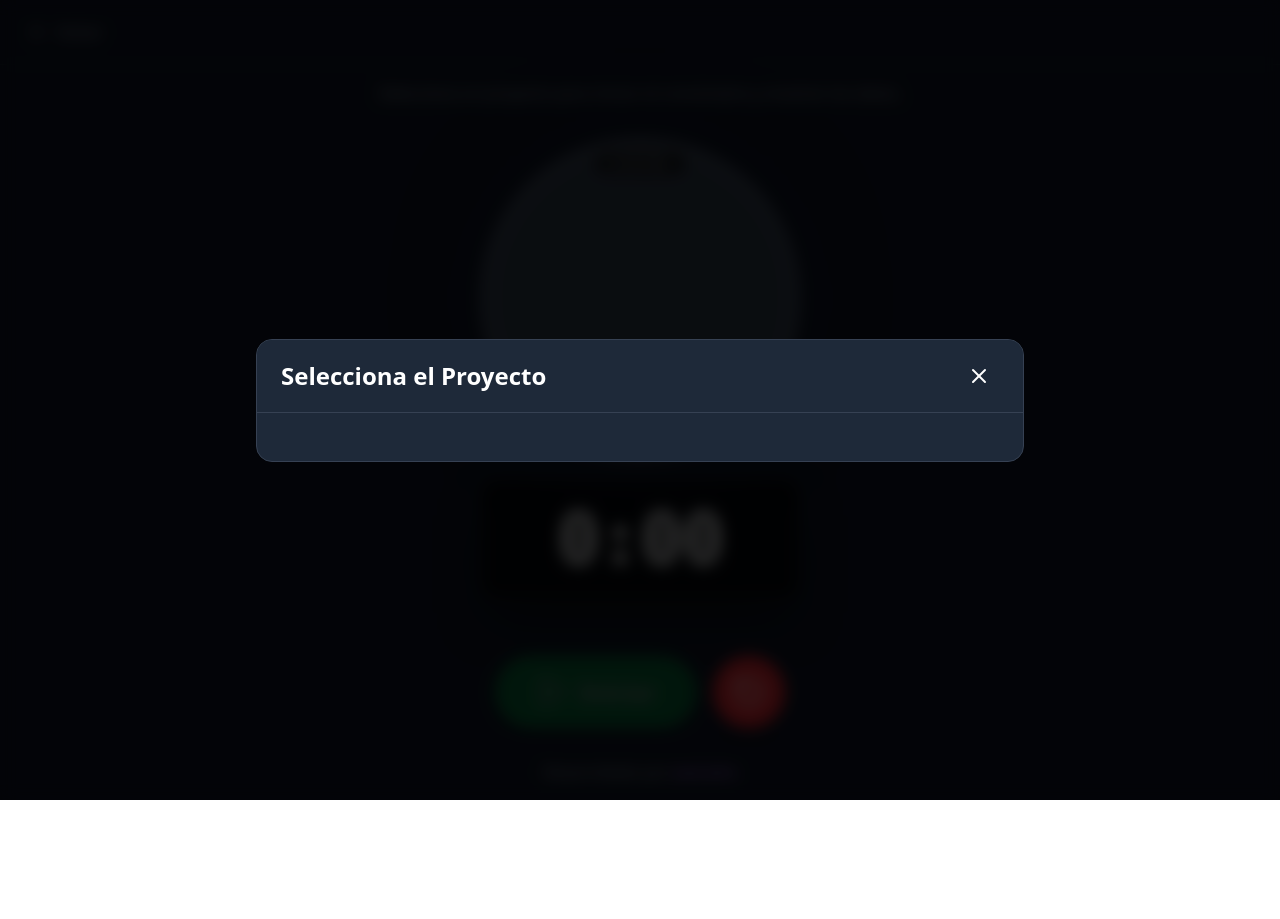
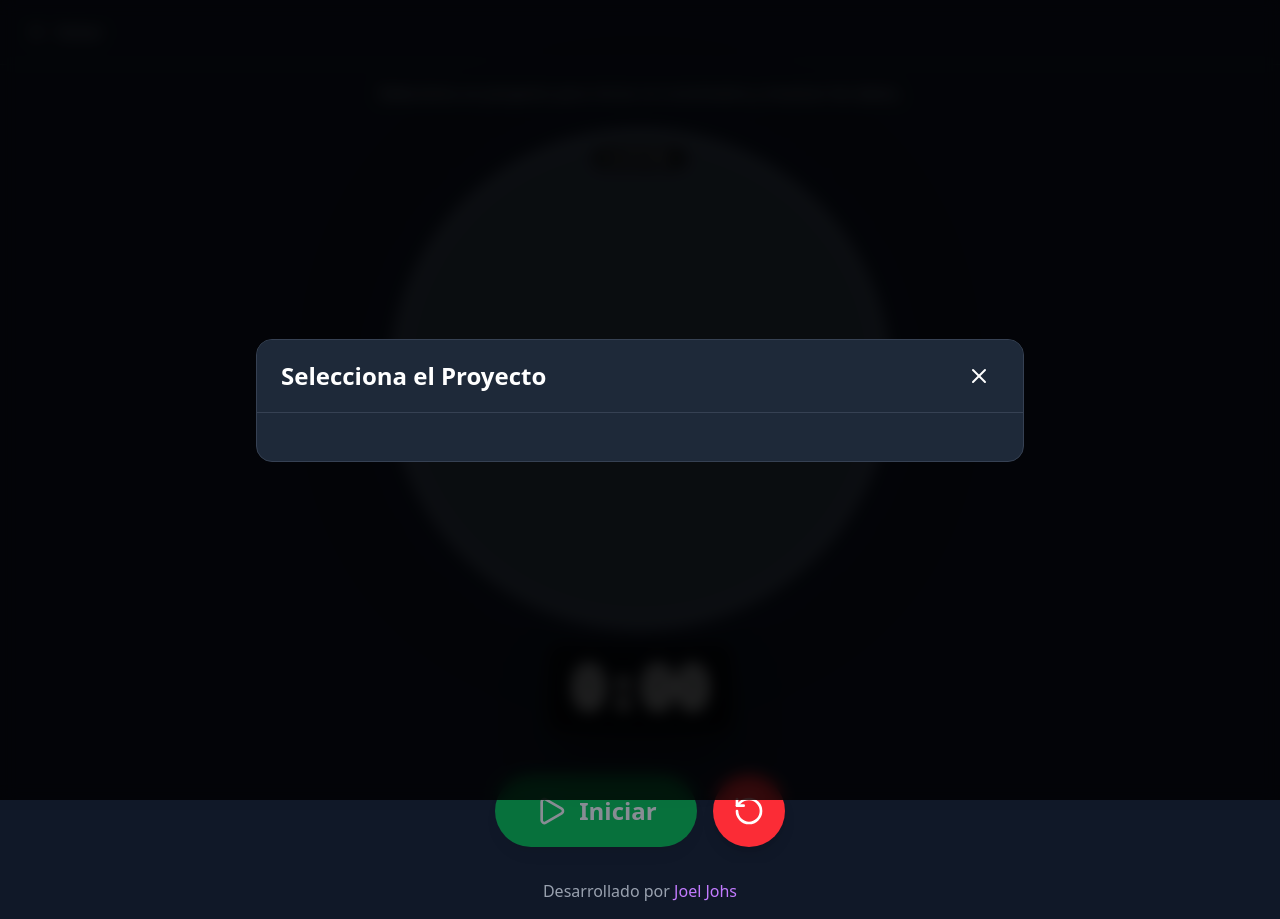
Before and after one commit to sistemasycompjpi-creator/semaforo_feria_investigaci-n, a React (Vite) app: page /#/semaforo/informe in a window 1280 px wide. Before the commit the page ends 800 px from the top, so only its background shows below. Built offline with nearby package versions, Linux system fonts and the light colour scheme.

Commit message:
chore: remove unused state variables and clean up Semaforo component

```diff
--- a/src/pages/Semaforo.tsx
+++ b/src/pages/Semaforo.tsx
@@ -335,23 +335,23 @@ const Semaforo = () => {
                     </div>
                 )}
 
-                <div className="flex flex-col items-center gap-5">
+                <div className="flex flex-col items-center gap-3">
                     <div className="relative">
-                        <div className={`w-72 h-72 sm:w-80 sm:h-80 rounded-full border-8 border-white/10 transition-all duration-500 ${circleColorClass}`}></div>
-                        <div className="absolute top-3 left-1/2 -translate-x-1/2 px-4 py-1 rounded-full text-[11px] font-semibold tracking-[0.5em] uppercase text-white bg-black/60 border border-white/30">
+                        <div className={`w-[450px] h-[450px] sm:w-[500px] sm:h-[500px] rounded-full border-8 border-white/10 transition-all duration-500 ${circleColorClass}`}></div>
+                        <div className="absolute top-4 left-1/2 -translate-x-1/2 px-4 py-1 rounded-full text-xs font-semibold tracking-[0.5em] uppercase text-white bg-black/60 border border-white/30">
                             {phaseBadgeLabel}
                         </div>
                     </div>
-                    <div className="w-full max-w-xs">
-                        <div className="bg-black/70 border border-white/20 rounded-2xl px-8 py-6 shadow-2xl shadow-black/60">
-                            <p className="text-6xl sm:text-7xl font-mono font-bold tracking-tight text-white">
+                    <div className="w-full max-w-min">
+                        <div className="bg-black/70 border border-white/20 rounded-2xl px-6 py-4 shadow-2xl shadow-black/60">
+                            <p className="text-5xl sm:text-6xl font-mono font-bold tracking-tight text-white">
                                 {formatTime(timeRemaining)}
                             </p>
                         </div>
                     </div>
                 </div>
 
-                <div className="w-full flex items-center justify-around gap-4 mt-6">
+                <div className="w-full flex items-center justify-around gap-4 mt-4">
                     <div className="w-96">
                         {(selectedProject || customData) &&
                             <div className="bg-white/10 border border-white/20 rounded-2xl p-4 shadow-lg shadow-cyan-900/40 text-left">
```
